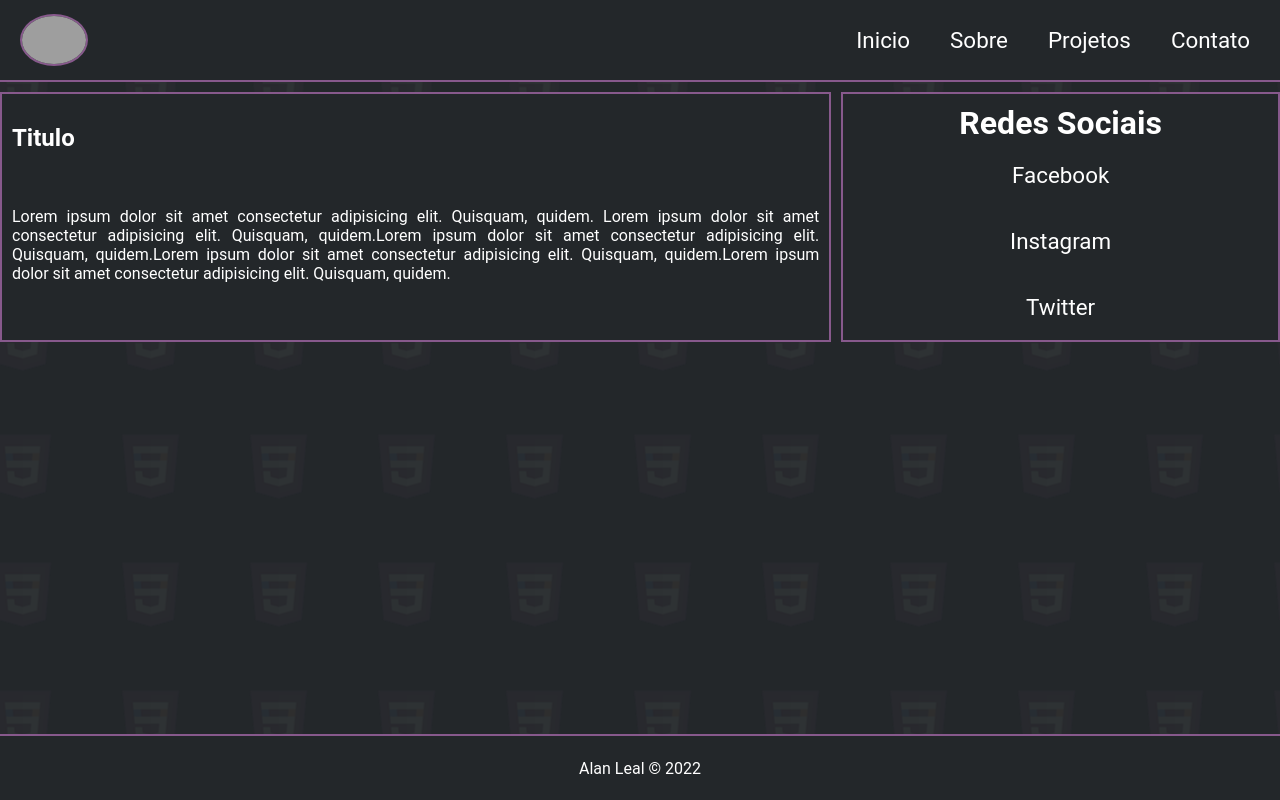
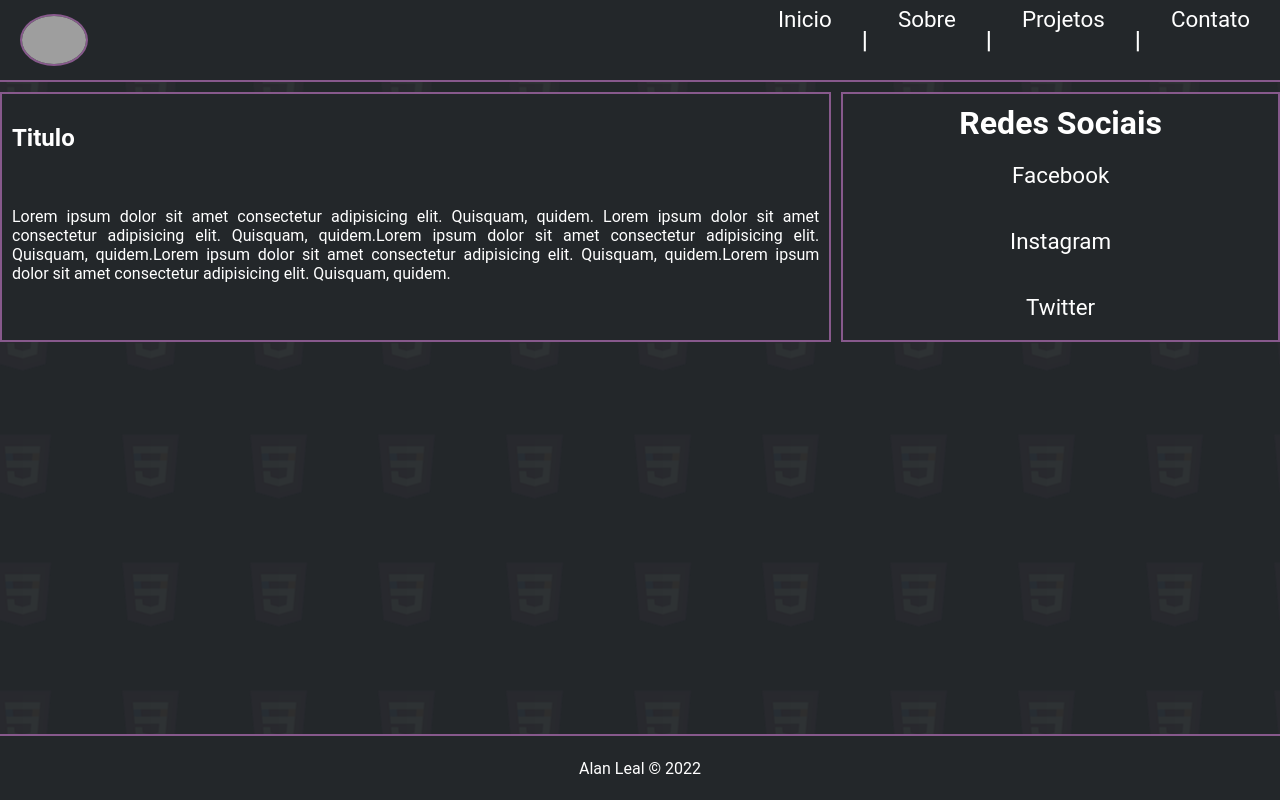
Before and after one commit to alanfilho184/Site-Prog-Int-1, a plain HTML site: page index.html in a window 1280 px wide. Drawn offline with Linux system fonts and the light colour scheme; grey boxes are pictures that could not be loaded.

Commit message:
v1.0.3 - Barra entre os itens do <nav>

```diff
--- a/index.html
+++ b/index.html
@@ -15,8 +15,11 @@
         <nav>
             <ul class="navItems">
                 <li><a href="">Inicio</a></li>
+                <li><h1>|</h1></li>
                 <li><a href="">Sobre</a></li>
+                <li><h1>|</h1></li>
                 <li><a href="">Projetos</a></li>
+                <li><h1>|</h1></li>
                 <li><a href="">Contato</a></li>
             </ul>
         </nav>
```
